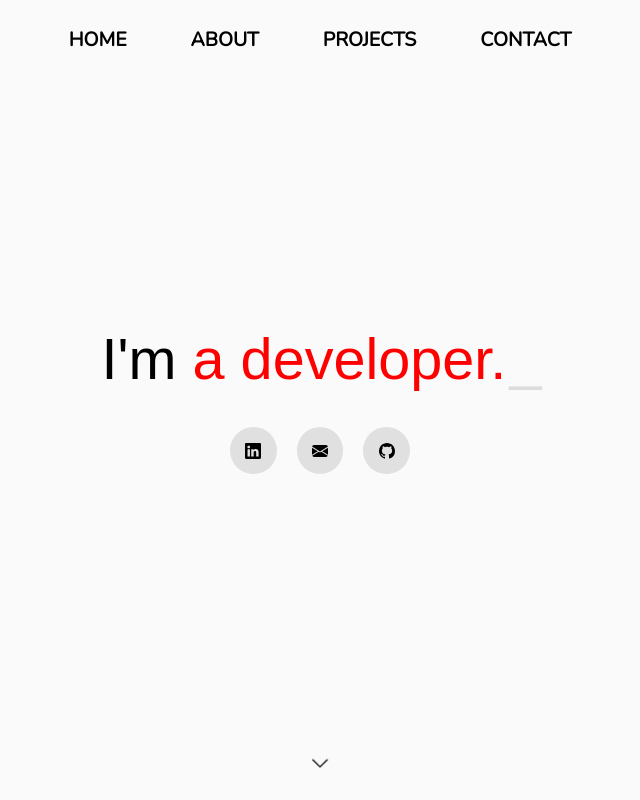
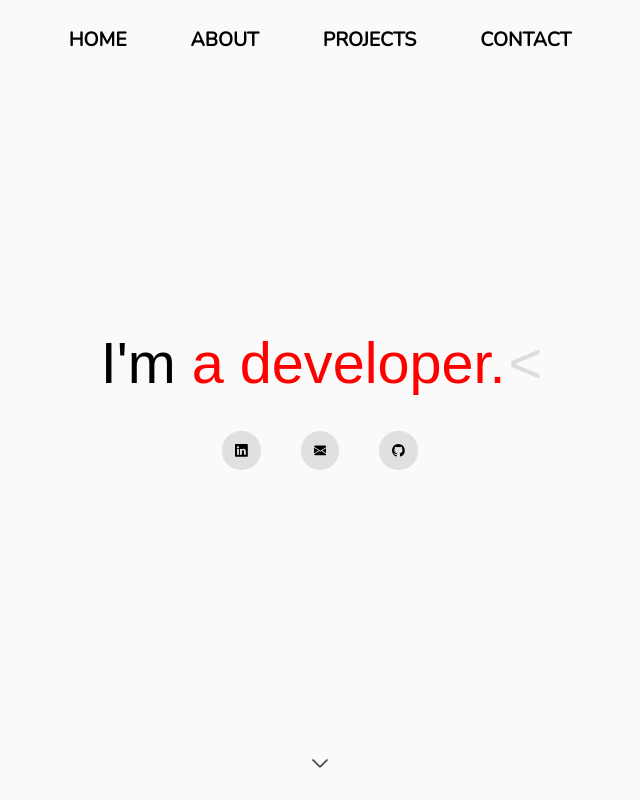
Before and after one commit to rohanshah35/rohanshah35.github.io, a React (Create React App) app: page / in a window 1280 px wide. Shown: the top 800 px of the page, without its empty margins (320-960 px from the left). Built offline with nearby package versions, Linux system fonts and the light colour scheme.

Commit message:
some changes

```diff
--- a/src/sections/Home.css
+++ b/src/sections/Home.css
@@ -7,8 +7,9 @@
   align-items: center;
   text-align: center;
   padding: 20px;
+  flex: 1;
   min-height: 100vh;
-  position: relative; /* Added this */
+  position: relative;
 }
 
 .home div {
@@ -16,8 +17,8 @@
 }
 
 .down-about-container {
-  position: absolute; /* Changed to absolute positioning */
-  bottom: 1.75vw; /* Adjusted bottom position */
+  position: absolute;
+  bottom: 1.75vw;
   left: 50%;
   transform: translateX(-50%);
   animation: initial-fade-in 3s;
@@ -48,9 +49,9 @@
   background-color: #e0e0e0;
   border: none;
   border-radius: 50%;
-  margin: 0 10px;
-  padding: 1.2vw;
-  font-size: 1.25vw;
+  margin: 0 20px;
+  padding: 1vw;
+  font-size: 1vw;
   display: flex;
   align-items: center;
   justify-content: center;
--- a/src/sections/Home.js
+++ b/src/sections/Home.js
@@ -28,13 +28,13 @@ const Home = () => {
         <span style={{ color: "red", fontWeight: "normal" }}>
           {text}
         </span>
-        <Cursor cursorStyle='_' />
+        <Cursor cursorStyle='<' />
       </div>
 
       <div className="icon-buttons-container">
         <div className="icon-buttons">
           <a href="https://www.linkedin.com/in/rohanshah2/" rel="noopener noreferrer" target="_blank" className="icon-button" style={{ color: 'black' }}><Linkedin /></a>
-          <a href="mailto:rohanshahsf@gmail.com?Subject=Hello%20world!" rel="noopener noreferrer" target="_blank" className="icon-button" style={{ color: 'black' }}><EnvelopeFill /></a>
+          <a href="mailto:rohanshahsf@gmail.com" rel="noopener noreferrer" target="_blank" className="icon-button" style={{ color: 'black' }}><EnvelopeFill /></a>
           <a href="https://github.com/rohanshah35" rel="noopener noreferrer" target="_blank" className="icon-button" style={{ color: 'black' }}><Github /></a>
         </div>
       </div>
```
Also changed, not shown: 1 other file (tests, documents, lock files or other folders).
